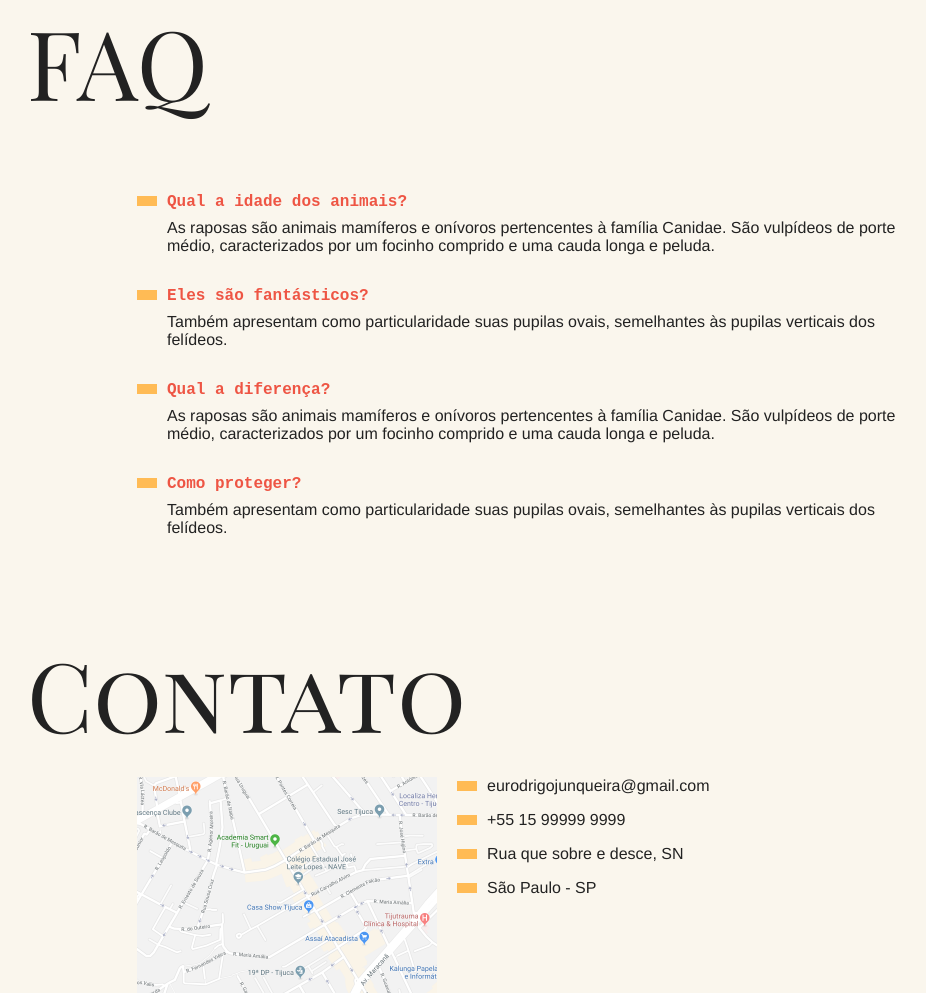
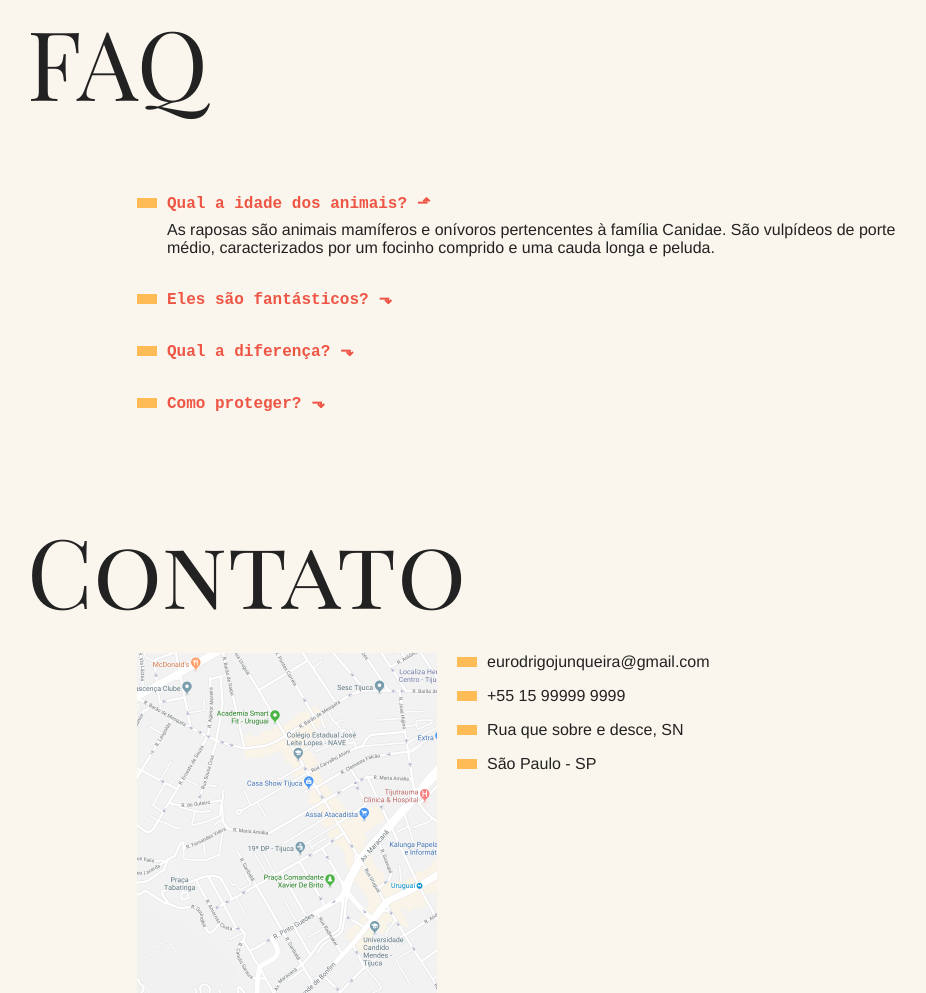
Before and after one commit to rodrigojunqueiradev/animais-fantasticos, a plain HTML site: page index.html in a window 1280 px wide. Shown: the part 809-1802 px from the top of the page, without its empty margins (163-1089 px from the left). Drawn offline with Linux system fonts and the light colour scheme; a web font is replaced by a local one.

Commit message:
Accordion List on FAQ

```diff
--- a/css/styles.css
+++ b/css/styles.css
@@ -269,3 +269,34 @@ body {
     transform: translate3d(0px, 0, 0);
   }
 }
+
+/* JS Accordion */
+
+.js .js-accordion dd {
+  display: none;
+}
+
+.js-accordion dt::after {
+  content: "⬎";
+  margin-left: 10px;
+}
+
+.js-accordion dt.ativo::after {
+  content: "⬏";
+}
+
+.js-accordion dd.ativo {
+  display: block;
+  animation: slideDown 0.5s forwards;
+}
+
+@keyframes slideDown {
+  from {
+    opacity: 0;
+    max-height: 0;
+  }
+  to {
+    opacity: 1;
+    max-height: 200px;
+  }
+}
--- a/index.html
+++ b/index.html
@@ -128,7 +128,7 @@
 
     <section class="grid-section faq" id="faq">
         <h1 class="titulo">FAQ</h1>
-        <dl class="faq-lista">
+        <dl class="faq-lista js-accordion">
             <dt>Qual a idade dos animais?</dt>
             <dd>As raposas são animais mamíferos e onívoros pertencentes à família Canidae. São vulpídeos de porte
                 médio, caracterizados por um focinho comprido e uma cauda longa e peluda.</dd>
--- a/script.js
+++ b/script.js
@@ -1,9 +1,10 @@
+function initTabNav() {
   // Selecionar os itens
   const tabMenu = document.querySelectorAll(".js-tabmenu li");
   const tabContent = document.querySelectorAll(".js-tabcontent section");
 
   if (tabMenu.length && tabContent.length) {
-  tabContent[0].classList.add("ativo"); // Deixar sem pre o primeiro item ativo
+    tabContent[0].classList.add("ativo"); // Deixar sempre o primeiro item ativo
 
     // Função Callback - Recebe index como parâmetro. Sempre que ativar, remove a classe ativo de todos os outros elementos
     function activeTab(index) {
@@ -20,3 +21,31 @@ if (tabMenu.length && tabContent.length) {
       });
     });
   }
+}
+
+initTabNav();
+
+function initAccordion() {
+  // Selecionar o dt do FAQ
+  const accordionList = document.querySelectorAll(".js-accordion dt");
+  const activeClass = "ativo";
+
+  if (accordionList.length) {
+    // Verificar se existe item de lista
+    // Deixar sempre o primeiro item ativo
+    accordionList[0].classList.add(activeClass);
+    accordionList[0].nextElementSibling.classList.add(activeClass);
+
+    // Função para adicionar o ativo ao clique
+    function activeAccordion() {
+      this.classList.toggle(activeClass);
+      this.nextElementSibling.classList.toggle(activeClass);
+    }
+
+    accordionList.forEach((item) => {
+      item.addEventListener("click", activeAccordion);
+    });
+  }
+}
+
+initAccordion();
```
Lines whose indentation alone changed are shown as unchanged.
